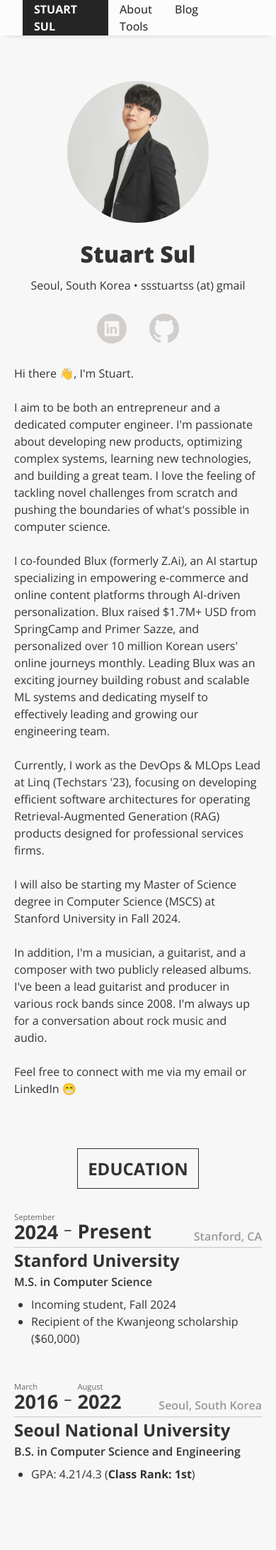
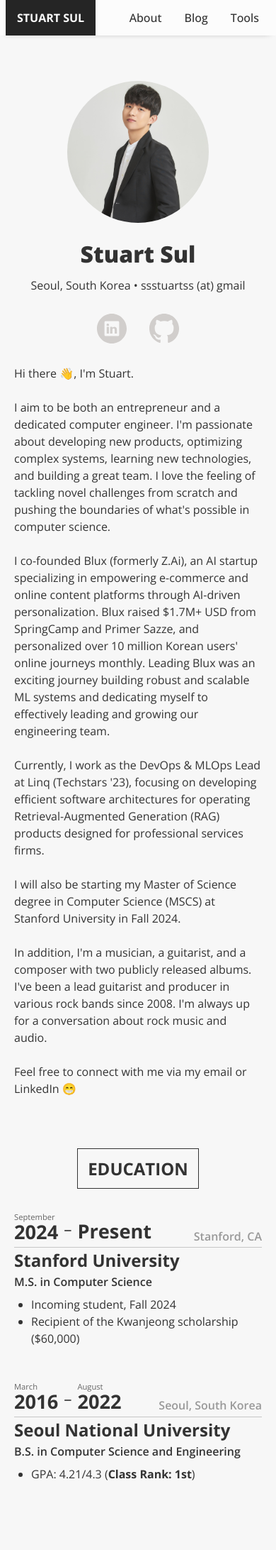
Before and after one commit to StuartSul/StuartSul.github.io_src, a Jekyll site: the page built from index.html, in a window 390 px wide. Shown: the top 2184 px of the page at 71% size. Built offline with Jekyll 4.4.1, drawn with Linux system fonts in a browser that asks for light colours.

Commit message:
[feat] Adjust nav bar to mobile

```diff
--- a/_sass/_header.scss
+++ b/_sass/_header.scss
@@ -16,6 +16,10 @@
     display: flex;
     justify-content: space-between;
     align-items: center;
+
+    @media (max-width: $mobile-width) {
+        padding: 0 0.5rem;
+    }
 }
 
 .header-logo {
```
